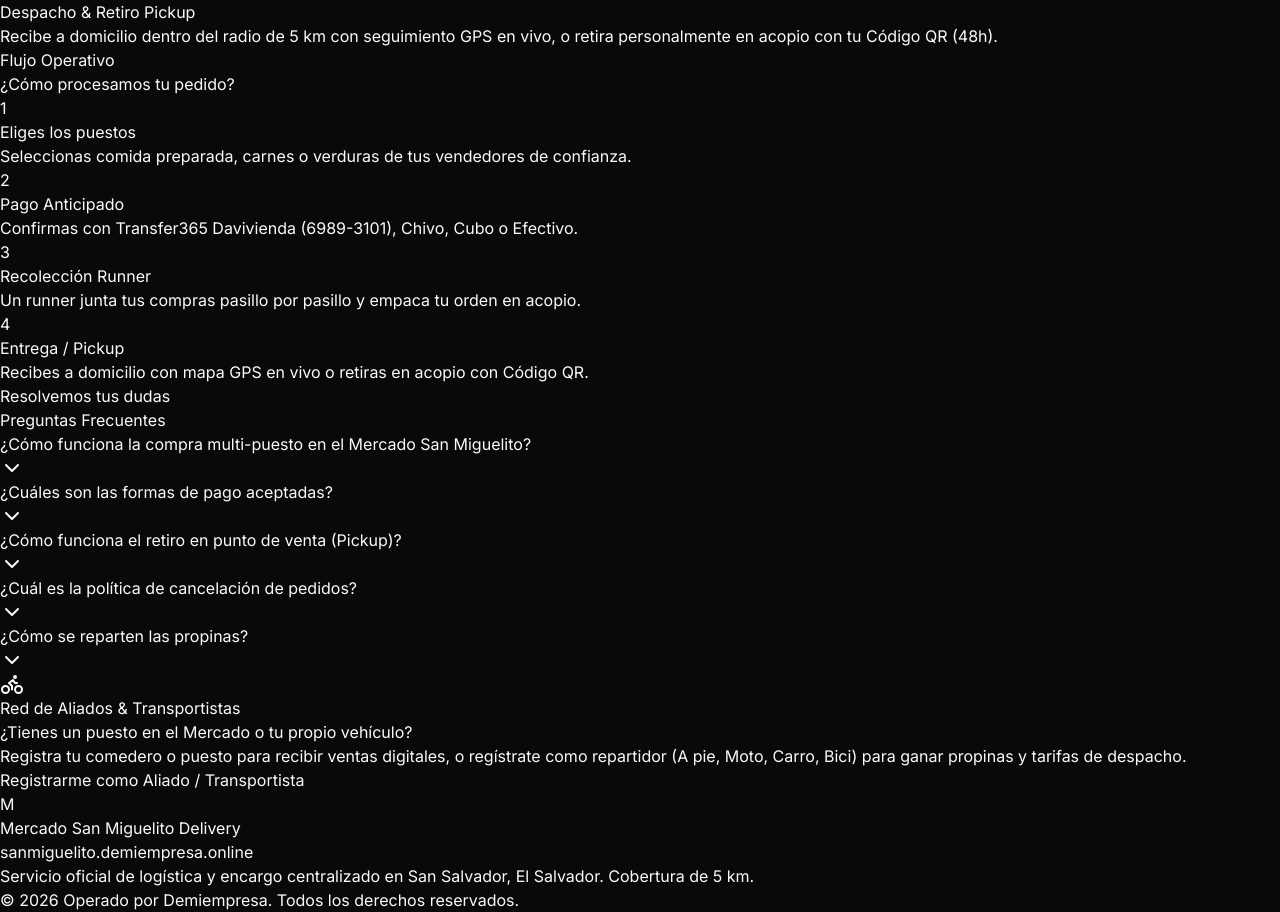
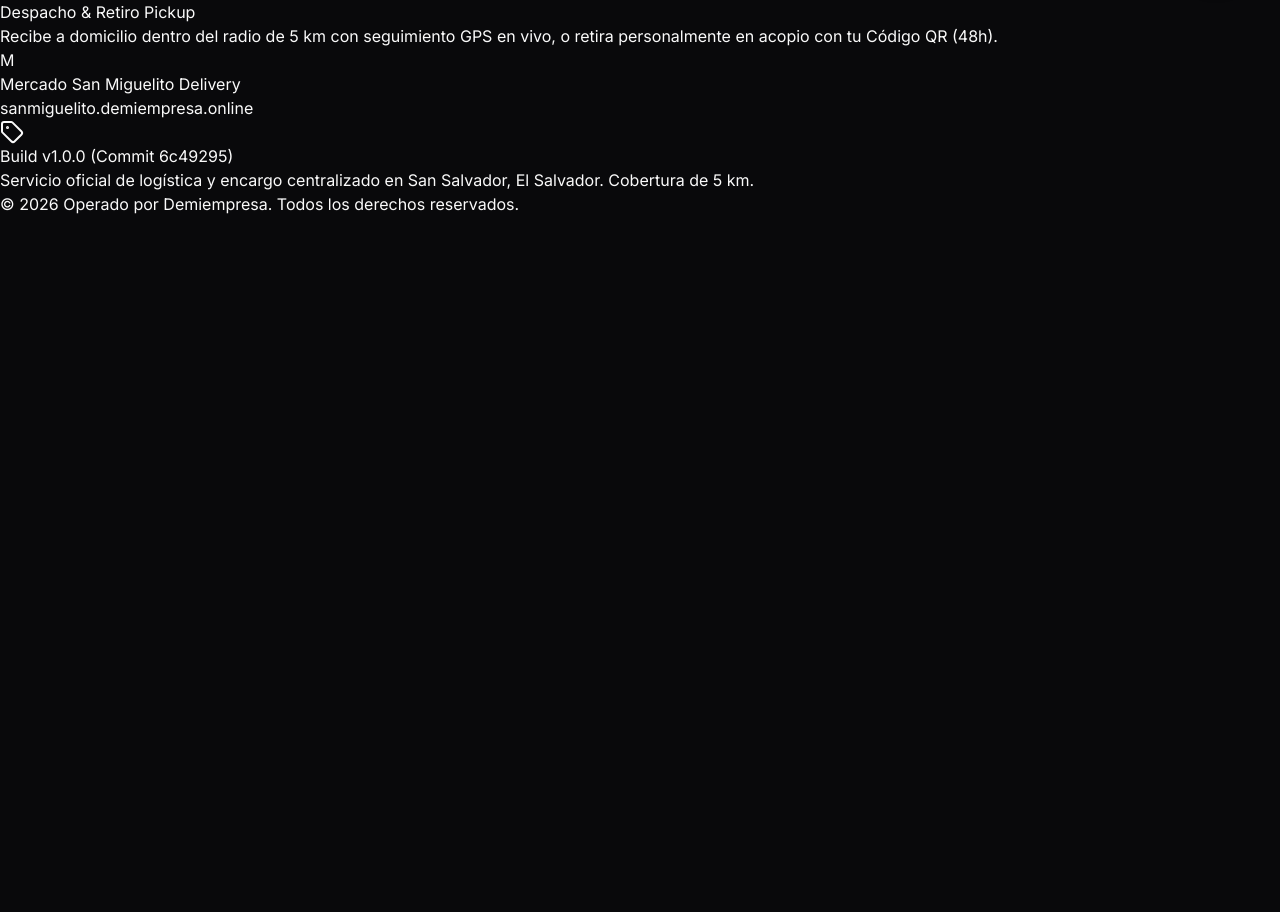
Before and after one commit to cealfarias/demiempresa, a React (Vite) app: page /mercado in a window 1280 px wide. Shown: the part 792-1704 px from the top of the page. After the commit the page ends 1008 px from the top, so only its background shows below. Built offline with nearby package versions, Linux system fonts and the light colour scheme.

Commit message:
feat: Add visible Build Tag badge (Build v1.0.0 Commit 6c49295) in Navbar and Landing Page

```diff
--- a/src/mercado/data/mockData.js
+++ b/src/mercado/data/mockData.js
@@ -1,3 +1,10 @@
+export const BUILD_INFO = {
+  version: '1.0.0',
+  commit: '6c49295',
+  tag: 'Build v1.0.0 (Commit 6c49295)',
+  date: '14/09/2026'
+};
+
 export const MERCADOS_DISPONIBLES = [
   { id: 'sanmiguelito', name: 'Mercado San Miguelito', ciudad: 'San Salvador', coor: '13.7042, -89.1915', activo: true },
   { id: 'central', name: 'Mercado Central', ciudad: 'San Salvador', coor: '13.6967, -89.1950', activo: false },
@@ -89,7 +96,6 @@
 ];
 
 export const PRODUCTOS = [
-  // Comida - Pupusas
   {
     id: 'prod-1',
     name: 'Pupusa de Queso con Loroco',
@@ -129,8 +135,6 @@
     image: 'https://images.unsplash.com/photo-1565299585323-38d6b0865b47?auto=format&fit=crop&w=400&q=80',
     description: 'Chicharrón molido en casa, frijoles refritos y queso cremoso.'
   },
-
-  // Comida - Sopas
   {
     id: 'prod-4',
     name: 'Sopa de Gallina India con Arroz y Ensalada',
@@ -157,8 +161,6 @@
     image: 'https://images.unsplash.com/photo-1547592166-23ac45744acd?auto=format&fit=crop&w=400&q=80',
     description: 'Con yuca, elote, guineo verde, elotitos y verdura surtida.'
   },
-
-  // Frutas y Verduras
   {
     id: 'prod-6',
     name: 'Aguacate Criollo de Ahuachapán',
@@ -198,8 +200,6 @@
     image: 'https://images.unsplash.com/photo-1592924357228-91a4daadcfea?auto=format&fit=crop&w=400&q=80',
     description: 'Tomate rojo de pasta ideal para salsas y guisados.'
   },
-
-  // Carnes y Mariscos
   {
     id: 'prod-9',
     name: 'Lomo de Res Fresco Cortado al Gusto',
@@ -213,8 +213,6 @@
     image: 'https://images.unsplash.com/photo-1603048588665-791ca8aea617?auto=format&fit=crop&w=400&q=80',
     description: 'Carne magra de res fresca del día, limpia sin exceso de gordo.'
   },
-
-  // Lácteos
   {
     id: 'prod-10',
     name: 'Queso Duro Viejo Salado Petacones',
--- a/src/mercado/pages/LandingPage.jsx
+++ b/src/mercado/pages/LandingPage.jsx
@@ -1,5 +1,6 @@
 import React, { useState } from 'react';
-import { ShoppingBag, Utensils, Bike, Building2, Wallet, CreditCard, ShieldCheck, Sparkles, HeartHandshake, ArrowRight, CheckCircle2, User, Footprints, Store, MapPin, Clock, ChevronDown, ChevronUp, Lock, PhoneCall, FileText } from 'lucide-react';
+import { BUILD_INFO } from '../data/mockData';
+import { ShoppingBag, Utensils, Bike, Building2, Wallet, CreditCard, ShieldCheck, Sparkles, HeartHandshake, ArrowRight, CheckCircle2, User, Footprints, Store, MapPin, Clock, ChevronDown, ChevronUp, Tag } from 'lucide-react';
 
 export default function LandingPage({ onOpenPWA, onOpenLogin }) {
   const [openFaq, setOpenFaq] = useState(null);
@@ -45,7 +46,7 @@
                   Mercado San Miguelito
                 </h1>
                 <span className="hidden sm:inline-flex bg-amber-500/10 text-amber-400 text-[11px] font-bold px-2.5 py-0.5 rounded-full border border-amber-500/30 items-center gap-1">
-                  <Sparkles className="w-3 h-3" /> Delivery Oficial PWA
+                  <Tag className="w-3 h-3" /> {BUILD_INFO.tag}
                 </span>
               </div>
               <p className="text-[11px] text-zinc-400 font-mono tracking-wide">sanmiguelito.demiempresa.online</p>
@@ -80,7 +81,7 @@
 
           <div className="inline-flex items-center gap-2 px-4 py-1.5 rounded-full bg-zinc-900/90 border border-amber-500/30 text-amber-400 text-xs font-extrabold shadow-inner">
             <Sparkles className="w-4 h-4 text-amber-400 animate-pulse" />
-            <span>Plataforma Directa Web App (PWA) sin descargas requeridas</span>
+            <span>Versión Oficial en Producción: <strong className="font-mono underline">{BUILD_INFO.tag}</strong></span>
           </div>
 
           <h1 className="text-4xl sm:text-6xl md:text-7xl font-black text-zinc-100 tracking-tight leading-[1.1] max-w-4xl mx-auto">
@@ -94,7 +95,6 @@
             Pupusas tradicionales, sopas de gallina india, carnes frescas, verduras y lácteos de múltiples comederos en una sola orden con pago anticipado seguro y rastreo GPS (Radio de 5 km en San Salvador).
           </p>
 
-          {/* Primary Call to Action */}
           <div className="flex flex-col sm:flex-row items-center justify-center gap-3.5 pt-4">
             <button
               onClick={onOpenPWA}
@@ -114,7 +114,6 @@
             </button>
           </div>
 
-          {/* Guaranteed Badges */}
           <div className="pt-10 flex flex-wrap items-center justify-center gap-3 text-xs text-zinc-400">
             <span className="font-bold text-zinc-300">Pagos Seguros:</span>
             <span className="flex items-center gap-1.5 bg-zinc-900/90 px-3.5 py-2 rounded-xl border border-zinc-800 font-semibold text-emerald-400 shadow-sm">
@@ -131,7 +130,7 @@
         </div>
       </section>
 
-      {/* CORE FEATURES (VALUE PROPOSITIONS) */}
+      {/* CORE FEATURES */}
       <section className="py-16 px-4 bg-zinc-900/60 border-y border-zinc-800/80">
         <div className="max-w-6xl mx-auto space-y-12">
 
@@ -143,7 +142,6 @@
           </div>
 
           <div className="grid grid-cols-1 md:grid-cols-3 gap-6">
-
             <div className="bg-zinc-900 border border-zinc-800 rounded-2xl p-6 space-y-3.5 hover:border-amber-500/40 transition-all shadow-lg group">
               <div className="w-12 h-12 rounded-xl bg-amber-500/20 text-amber-400 flex items-center justify-center font-bold text-2xl group-hover:scale-110 transition-transform">
                 🛍️
@@ -173,113 +171,11 @@
                 Recibe a domicilio dentro del radio de 5 km con seguimiento GPS en vivo, o retira personalmente en acopio con tu Código QR (48h).
               </p>
             </div>
-
           </div>
         </div>
       </section>
 
-      {/* HOW IT WORKS (STEP BY STEP) */}
-      <section className="py-16 px-4">
-        <div className="max-w-5xl mx-auto space-y-12">
-
-          <div className="text-center space-y-2">
-            <h2 className="text-xs font-bold text-amber-400 uppercase tracking-widest">Flujo Operativo</h2>
-            <p className="text-2xl sm:text-3xl font-black text-zinc-100">¿Cómo procesamos tu pedido?</p>
-          </div>
-
-          <div className="grid grid-cols-1 sm:grid-cols-2 md:grid-cols-4 gap-4">
-
-            <div className="bg-zinc-900 border border-zinc-800 rounded-2xl p-5 space-y-2 relative shadow-md">
-              <span className="w-8 h-8 rounded-xl bg-amber-500 text-zinc-950 font-black text-xs flex items-center justify-center shadow-sm">1</span>
-              <h4 className="font-bold text-sm text-zinc-100">Eliges los puestos</h4>
-              <p className="text-xs text-zinc-400">Seleccionas comida preparada, carnes o verduras de tus vendedores de confianza.</p>
-            </div>
-
-            <div className="bg-zinc-900 border border-zinc-800 rounded-2xl p-5 space-y-2 relative shadow-md">
-              <span className="w-8 h-8 rounded-xl bg-amber-500 text-zinc-950 font-black text-xs flex items-center justify-center shadow-sm">2</span>
-              <h4 className="font-bold text-sm text-zinc-100">Pago Anticipado</h4>
-              <p className="text-xs text-zinc-400">Confirmas con Transfer365 Davivienda (6989-3101), Chivo, Cubo o Efectivo.</p>
-            </div>
-
-            <div className="bg-zinc-900 border border-zinc-800 rounded-2xl p-5 space-y-2 relative shadow-md">
-              <span className="w-8 h-8 rounded-xl bg-amber-500 text-zinc-950 font-black text-xs flex items-center justify-center shadow-sm">3</span>
-              <h4 className="font-bold text-sm text-zinc-100">Recolección Runner</h4>
-              <p className="text-xs text-zinc-400">Un runner junta tus compras pasillo por pasillo y empaca tu orden en acopio.</p>
-            </div>
-
-            <div className="bg-zinc-900 border border-zinc-800 rounded-2xl p-5 space-y-2 relative shadow-md">
-              <span className="w-8 h-8 rounded-xl bg-amber-500 text-zinc-950 font-black text-xs flex items-center justify-center shadow-sm">4</span>
-              <h4 className="font-bold text-sm text-zinc-100">Entrega / Pickup</h4>
-              <p className="text-xs text-zinc-400">Recibes a domicilio con mapa GPS en vivo o retiras en acopio con Código QR.</p>
-            </div>
-
-          </div>
-        </div>
-      </section>
-
-      {/* FAQ SECTION (PREGUNTAS FRECUENTES) */}
-      <section className="py-16 px-4 bg-zinc-900/40 border-t border-zinc-800">
-        <div className="max-w-3xl mx-auto space-y-8">
-
-          <div className="text-center space-y-2">
-            <h2 className="text-xs font-bold text-amber-400 uppercase tracking-widest">Resolvemos tus dudas</h2>
-            <p className="text-2xl sm:text-3xl font-black text-zinc-100">Preguntas Frecuentes</p>
-          </div>
-
-          <div className="space-y-3">
-            {faqs.map((faq, idx) => {
-              const isOpen = openFaq === idx;
-              return (
-                <div
-                  key={idx}
-                  className="bg-zinc-900 border border-zinc-800 rounded-2xl overflow-hidden transition-all"
-                >
-                  <button
-                    onClick={() => setOpenFaq(isOpen ? null : idx)}
-                    className="w-full p-4 text-left font-bold text-xs sm:text-sm text-zinc-100 flex items-center justify-between gap-4 hover:text-amber-400 transition-colors"
-                  >
-                    <span>{faq.q}</span>
-                    {isOpen ? <ChevronUp className="w-4 h-4 text-amber-400 shrink-0" /> : <ChevronDown className="w-4 h-4 text-zinc-500 shrink-0" />}
-                  </button>
-
-                  {isOpen && (
-                    <div className="p-4 pt-0 text-xs text-zinc-400 border-t border-zinc-800/60 leading-relaxed animate-in fade-in duration-200">
-                      {faq.a}
-                    </div>
-                  )}
-                </div>
-              );
-            })}
-          </div>
-
-        </div>
-      </section>
-
-      {/* PARTNERS & DRIVERS CALLOUT */}
-      <section className="py-16 px-4">
-        <div className="max-w-5xl mx-auto bg-gradient-to-r from-zinc-900 via-zinc-900 to-zinc-950 border border-zinc-800 rounded-3xl p-8 md:p-12 flex flex-col md:flex-row items-center justify-between gap-8 shadow-2xl relative overflow-hidden">
-          <div className="space-y-3 max-w-lg relative z-10">
-            <div className="inline-flex items-center gap-1.5 px-3 py-1 rounded-full bg-blue-500/20 text-blue-400 text-xs font-bold border border-blue-500/30">
-              <Bike className="w-3.5 h-3.5" /> Red de Aliados & Transportistas
-            </div>
-            <h3 className="text-2xl md:text-3xl font-black text-zinc-100">
-              ¿Tienes un puesto en el Mercado o tu propio vehículo?
-            </h3>
-            <p className="text-xs text-zinc-400 leading-relaxed">
-              Registra tu comedero o puesto para recibir ventas digitales, o regístrate como repartidor (A pie, Moto, Carro, Bici) para ganar propinas y tarifas de despacho.
-            </p>
-          </div>
-
-          <button
-            onClick={onOpenLogin}
-            className="w-full md:w-auto px-6 py-3.5 bg-blue-600 hover:bg-blue-500 text-zinc-100 font-extrabold rounded-2xl text-xs transition-all whitespace-nowrap shadow-lg shrink-0 active:scale-95 relative z-10"
-          >
-            Registrarme como Aliado / Transportista
-          </button>
-        </div>
-      </section>
-
-      {/* FOOTER */}
+      {/* FOOTER WITH VISIBLE BUILD TAG */}
       <footer className="border-t border-zinc-800/80 py-10 px-4 text-center text-xs text-zinc-500 space-y-3 bg-zinc-950">
         <div className="flex justify-center items-center gap-2">
           <div className="w-6 h-6 rounded-lg bg-amber-500 text-zinc-950 font-black flex items-center justify-center text-xs">
@@ -288,6 +184,12 @@
           <span className="font-extrabold text-zinc-300 text-sm">Mercado San Miguelito Delivery</span>
         </div>
         <p className="font-mono text-[11px] text-zinc-400">sanmiguelito.demiempresa.online</p>
+
+        {/* Visible Build Version Badge in Footer */}
+        <div className="inline-flex items-center gap-1 bg-zinc-900 border border-amber-500/30 text-amber-400 px-3 py-1 rounded-full font-mono text-[11px] font-bold shadow-inner">
+          <Tag className="w-3 h-3" /> {BUILD_INFO.tag}
+        </div>
+
         <p className="text-[11px] text-zinc-600 max-w-lg mx-auto">
           Servicio oficial de logística y encargo centralizado en San Salvador, El Salvador. Cobertura de 5 km.
         </p>
```
Also changed, not shown: src/mercado/components/Navbar.jsx (+9 -7 lines).
